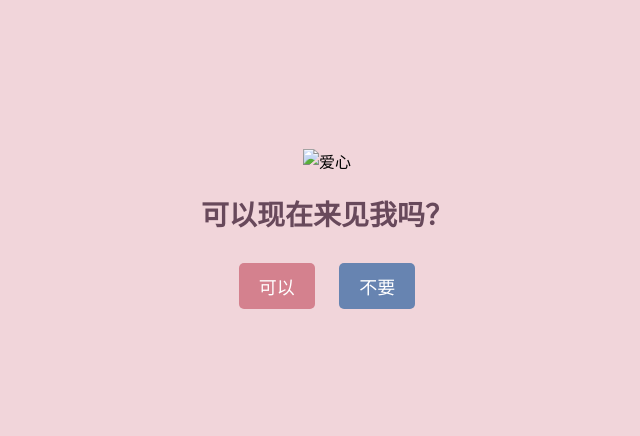
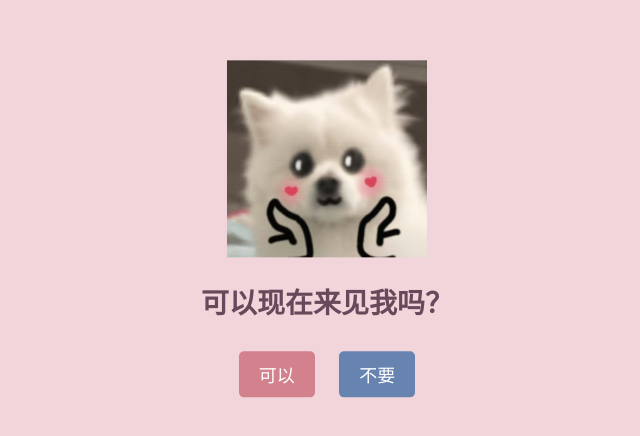
Before and after one commit to ywgrit/ask-arrebol, a plain HTML site: page index.html in a window 1280 px wide. Shown: the part 166-602 px from the top of the page, without its empty margins (313-953 px from the left). Drawn offline with Linux system fonts and the light colour scheme.

Commit message:
fix image name

```diff
--- a/index.html
+++ b/index.html
@@ -8,7 +8,7 @@
 </head>
 <body>
     <div class="container">
-        <img id="mainImage" src="images/tuosai.png" alt="爱心">
+        <img id="mainImage" src="images/tuosai.jpg" alt="爱心">
         <h1 id="question">可以现在来见我吗？</h1>
         <div class="buttons">
             <button id="yes">可以</button>
```
